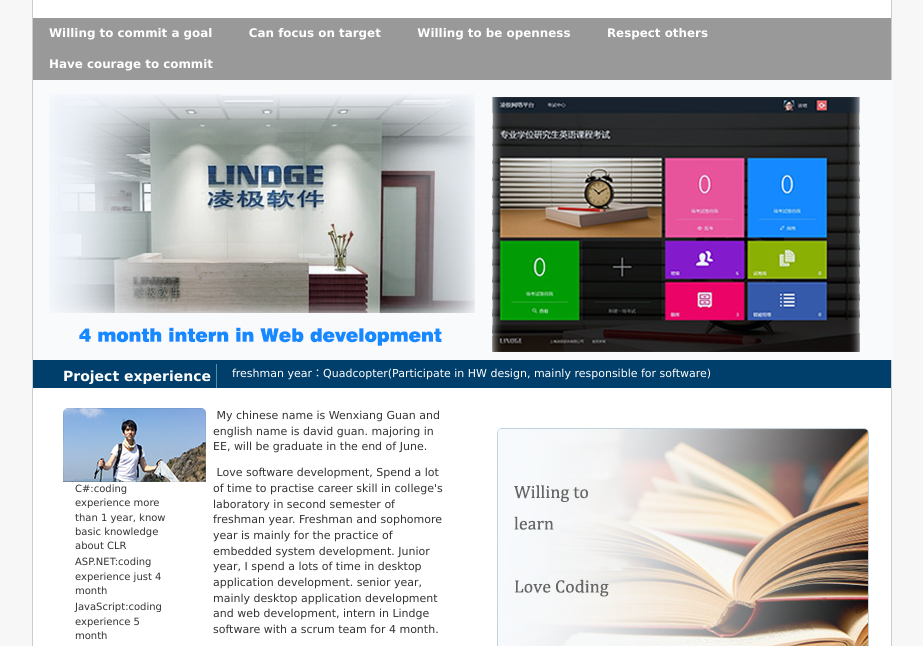
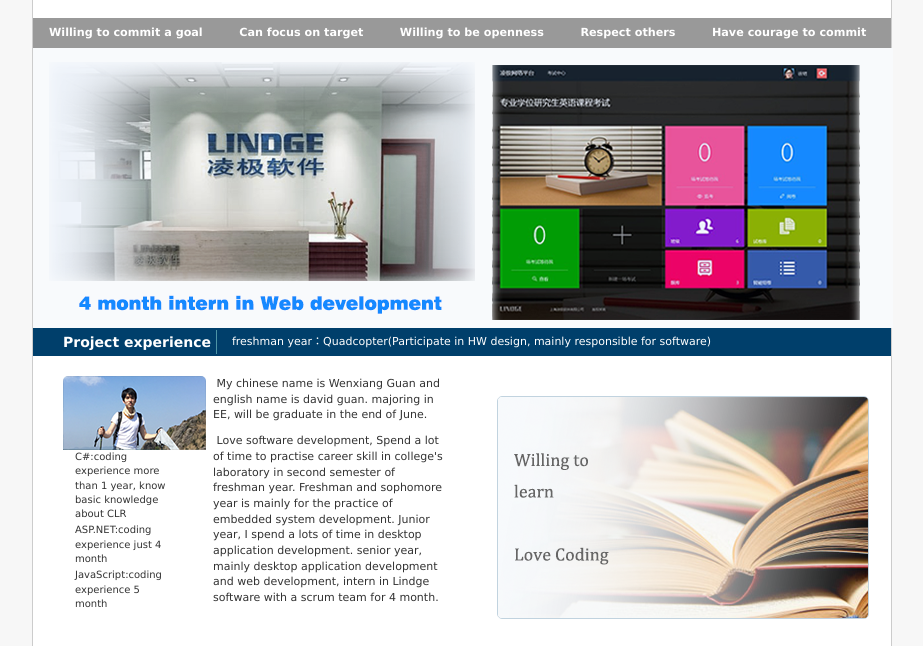
Before and after one commit to EcutDavid/WenxiangGuanResume.github.io, a plain HTML site: page index.html in a window 1280 px wide. Shown: the part 108-754 px from the top of the page, without its empty margins (178-1101 px from the left). Drawn offline with Linux system fonts and the light colour scheme.

Commit message:
CSS adjustment

```diff
--- a/Content/resume.css
+++ b/Content/resume.css
@@ -48,7 +48,7 @@
     padding: 7px 16px;
     cursor: default;
     color: #ffffff;
-    font-size: 85%;
+    font-size: 80%;
     font-weight: bold;
 }
 
@@ -88,7 +88,7 @@
   margin-left: 15px;
   padding:2px 5px 2px 0;
   position: relative;
-  top: 4px;
+  top: 2px;
 }
 
 .flashLineContent{
--- a/Script/resume.js
+++ b/Script/resume.js
@@ -172,7 +172,7 @@ angular.module("TODO", [])
             《C# in Depth》,《CLR via C#》,《Pro WPF in C#》,《Agile Principles Patterns and Practices》,《JavaScript: The Definitive Guide》,etc...'
             $scope.Story3 = 'Persist in coding practise，Writing blog(www.cnblogs.com/E-WALKER),use microsoft TFS (davidguan.visualstudio.com), GITHUB(github.com/EcutDavid) as code repositories.';
             $scope.Story4 = 'Teamwork, careful discussion with team members prior to the start of the sprint, reach a consensus, is the first step in each sprint, if there is problem which cannot solved by team, I will use google and Stack Overflow to search answer.';
-            $scope.Story5 = 'Like mountain climbing and walkabout.';
+            $scope.Story5 = 'Be fond of mountain climbing and walkabout.';
             $scope.Story6 = 'Hope I can join you, coding together, Together to create inspiration！';
         }
     });
```
